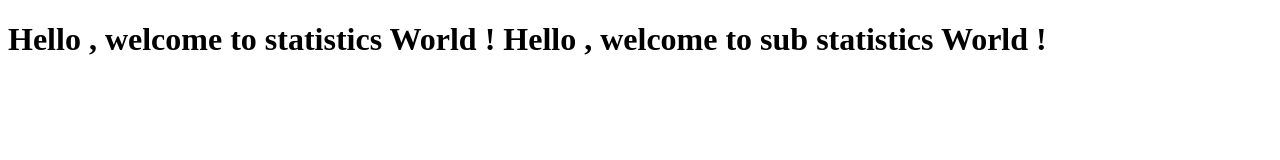
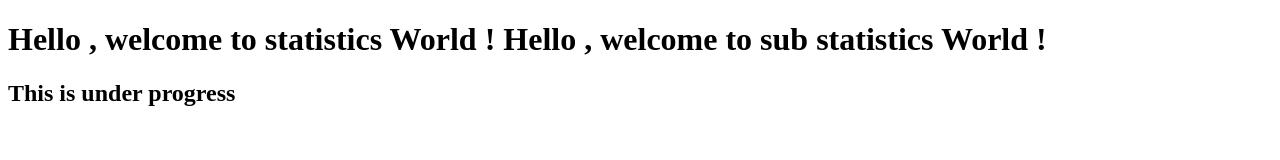
Before and after one commit to jsrsv/StatisticsDemo, a plain HTML site: page index.html in a window 1280 px wide. Drawn offline with Linux system fonts and the light colour scheme.

Commit message:
Addednewheading

```diff
--- a/index.html
+++ b/index.html
@@ -11,5 +11,8 @@
     Hello , welcome to sub statistics World !
 
 </h1>
+<h2>
+    This is under progress
+</h2>
 </body>
 </html>
```
